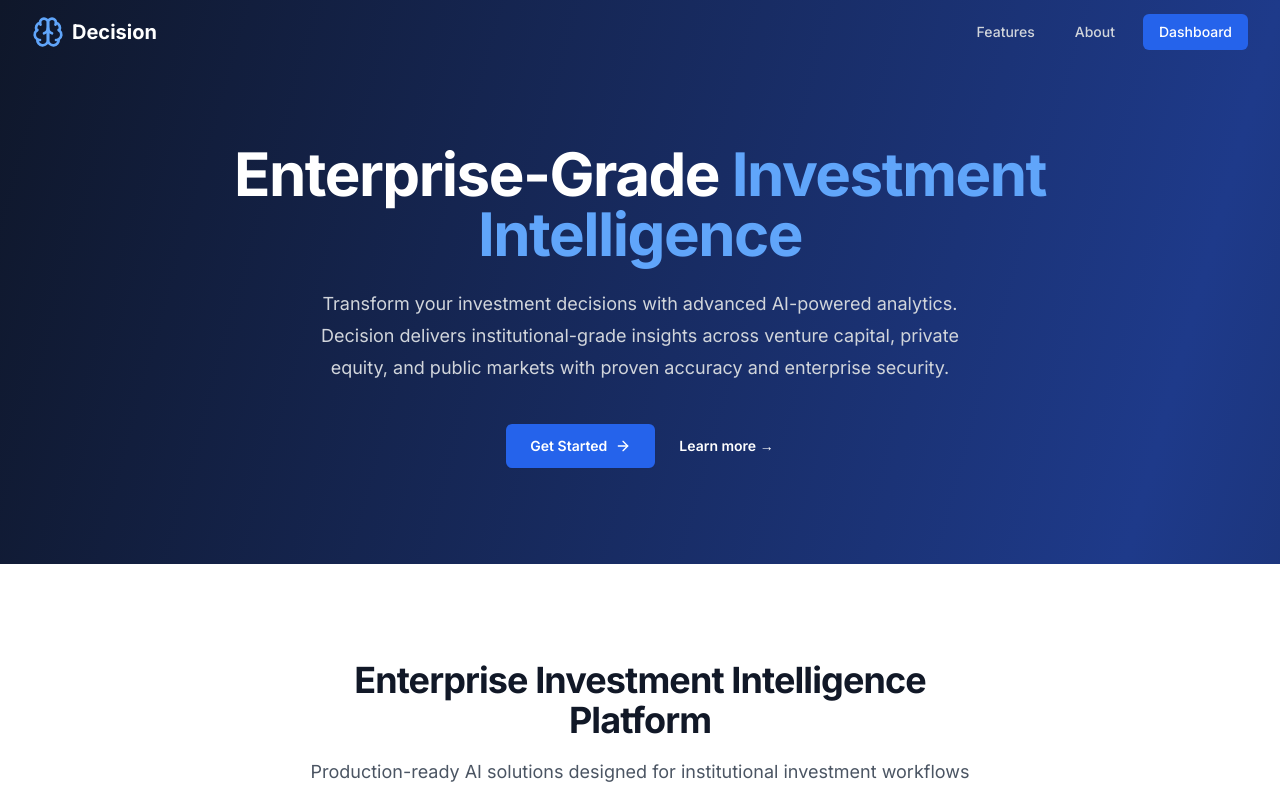
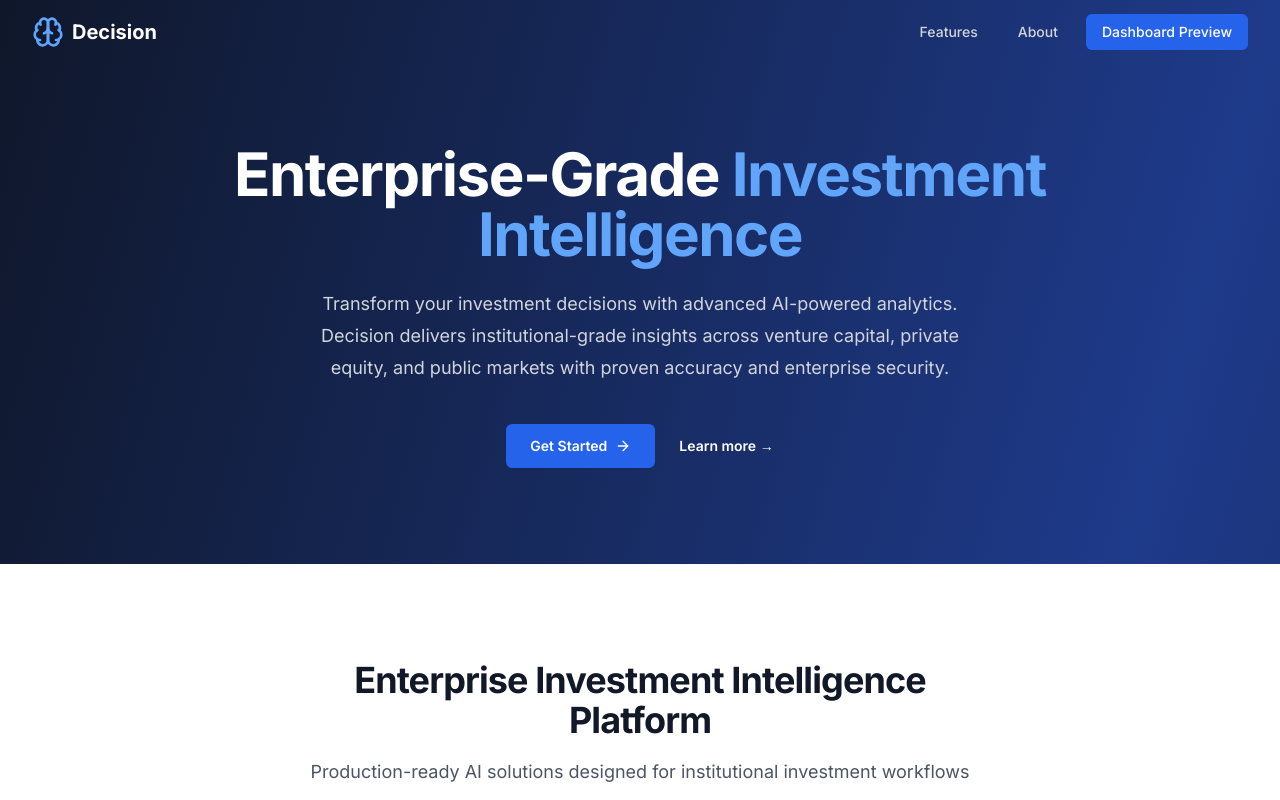
Before and after one commit to ramin-fazli/decision, a Next.js app in the folder frontend/: page / in a window 1280 px wide. Shown: the top 800 px of the page. Built offline with nearby package versions, Linux system fonts and the light colour scheme.

Commit message:
feat: Update navigation links and button labels for clarity in the homepage

```diff
--- a/frontend/src/app/page.tsx
+++ b/frontend/src/app/page.tsx
@@ -23,7 +23,7 @@ export default function HomePage() {
                   About
                 </Link>
                 <Link href="/dashboard" className="bg-blue-600 hover:bg-blue-700 text-white px-4 py-2 rounded-md text-sm font-medium">
-                  Dashboard
+                  Dashboard Preview
                 </Link>
               </div>
             </div>
@@ -45,7 +45,7 @@ export default function HomePage() {
             </p>
             <div className="mt-10 flex items-center justify-center gap-x-6">
               <Link
-                href="/dashboard"
+                href="#contact"
                 className="rounded-md bg-blue-600 px-6 py-3 text-sm font-semibold text-white shadow-sm hover:bg-blue-500 focus-visible:outline focus-visible:outline-2 focus-visible:outline-offset-2 focus-visible:outline-blue-600 flex items-center"
               >
                 Get Started
@@ -335,7 +335,7 @@ export default function HomePage() {
                   href="/dashboard"
                   className="rounded-md bg-white px-6 py-3 text-sm font-semibold text-blue-600 shadow-sm hover:bg-blue-50 focus-visible:outline focus-visible:outline-2 focus-visible:outline-offset-2 focus-visible:outline-white"
                 >
-                  Start Free Trial
+                  Preview
                 </Link>
                 <Link
                   href="#contact"
```
